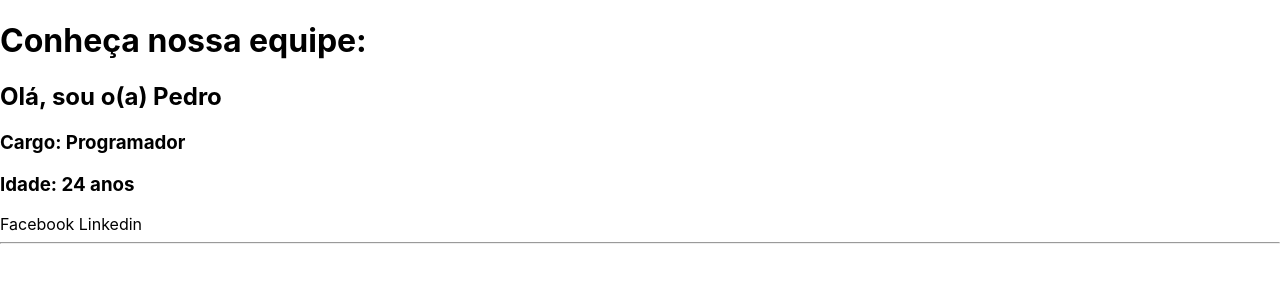
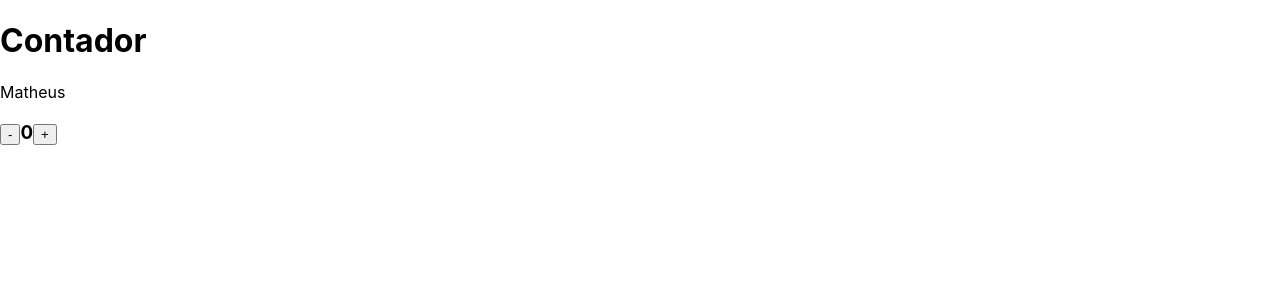
Before and after one commit to GabrielSoaresGomes/ReactJS-do-Zero-ao-Avancado, a React (Create React App) app in the folder meusite/: page / in a window 1280 px wide. Shown: the top 300 px of the page. Built offline with nearby package versions, Linux system fonts and the light colour scheme.

Commit message:
Utilizando os states

```diff
--- a/meusite/src/App.js
+++ b/meusite/src/App.js
@@ -1,45 +1,49 @@
-import React, { Component } from 'react'
+import React, {Component} from 'react'
 
-class Equipe extends Component {
+class App extends Component{
+
+    constructor(props){
+        super(props)
+        this.state = {
+            nome: "Matheus",
+            contador: 0
+        }
+
+        this.aumentar = this.aumentar.bind(this)
+        this.diminuir = this.diminuir.bind(this)
+    }
+
+    aumentar() {
+        let state = this.state
+        state.contador ++
+        state.nome = "José"
+        this.setState(state)
+    }
+
+    diminuir() {
+        let state = this.state
+        if(state.contador ===0) {
+            alert("Chegou a zero!")
+            return
+        }
+        state.contador --
+        state.nome = "Pedro"
+        this.setState(state)
+    }
+
     render() {
         return(
             <div>
-                <Sobre nome={this.props.nome} cargo={this.props.cargo} idade={this.props.idade} />
-                <Social />
-                <hr/>
+                <h1>Contador</h1>
+                {this.state.nome}
+                <h3>
+                    <button onClick={this.diminuir}>-</button>
+                    {this.state.contador}
+                    <button onClick={this.aumentar}>+</button>
+                </h3>
             </div>
         )
     }
 }
 
-class Sobre extends Component {
-    render () {
-        return (
-            <div>
-                <h2>Olá, sou o(a) {this.props.nome} </h2>
-                <h3>Cargo: {this.props.cargo}</h3>
-                <h3>Idade: {this.props.idade} anos</h3>
-            </div>
-        )
-    }
-}
-
-const Social = () => {
-    return(
-        <>
-            <a>Facebook </a>
-            <a>Linkedin </a>
-        </>
-    )
-}
-
-function App() {
-    return (
-        <div>
-            <h1>Conheça nossa equipe:</h1>
-            <Equipe nome="Pedro" cargo="Programador" idade="24" />
-        </div>
-    );
-}
-
-export default App
+export default App;
```
